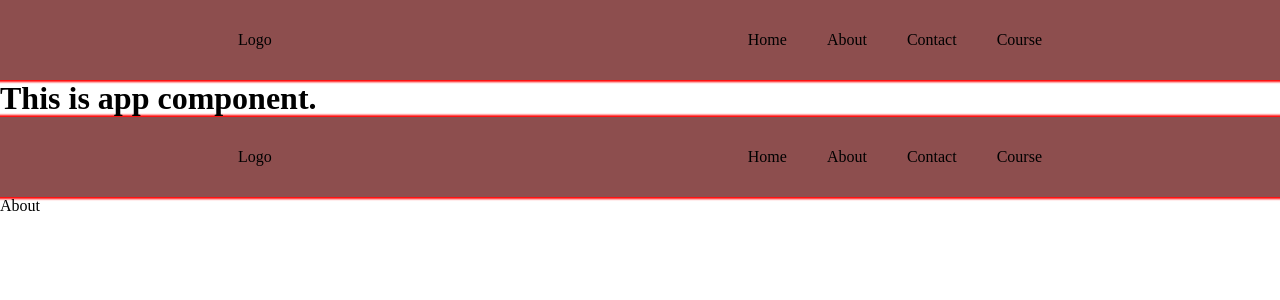
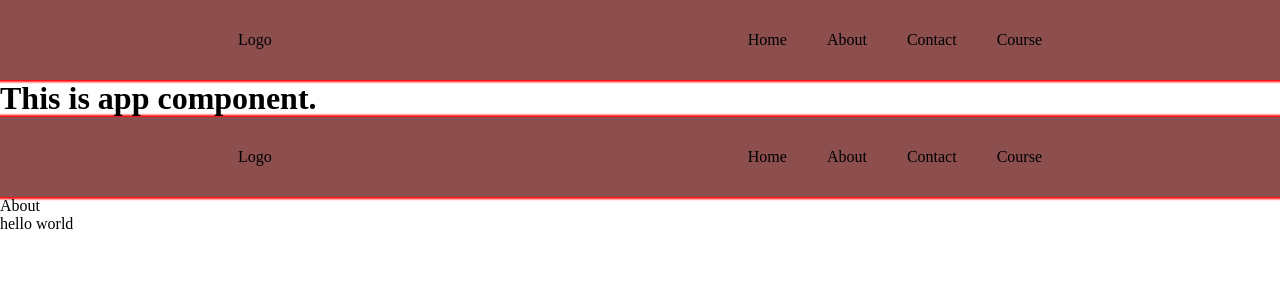
Before and after one commit to manpreetkaur292006-design/REACT-JS-CLASSES, a React (Vite) app in the folder vite-project-one/: page / in a window 1280 px wide. Shown: the top 300 px of the page. Built offline with nearby package versions, Linux system fonts and the light colour scheme.

Commit message:
added all the modified files

```diff
--- a/vite-project-one/src/App.jsx
+++ b/vite-project-one/src/App.jsx
@@ -1,15 +1,25 @@
 import React from 'react'
 import Navbar from './Navbar'
 import "./App.css"
-import About from './components/About'
+import About, {Demo} from './components/About'
+
+import {add,subtract} from './components/Math';
+
+// console.log(add(2,3));
+// console.log(subtract(5,2));
+// yeh statement yahan nahi likh sakte otherwise infinite loop
+// chal jayega ise App ke ander he likna hai
 
 const App = () => {
+  console.log(add(2,3));
+  console.log(subtract(5,2));
   return (
     <>
     <Navbar/>
     <h1>This is app component.</h1>
     <About/>
-    </>
+    <Demo/>
+   </>
   )
 }
 
--- a/vite-project-one/src/components/About.jsx
+++ b/vite-project-one/src/components/About.jsx
@@ -1,5 +1,9 @@
 import React from 'react'
 import Navbar from '../Navbar'
+
+export const Demo=()=>{
+  return "hello world"
+}
 
 const About = () => {
   return (
@@ -11,3 +15,5 @@ const About = () => {
 }
 
 export default About
+
+// export {Demo} - other way to export this - named export
```
Also changed, not shown: 1 other file (tests, documents, lock files or other folders).
